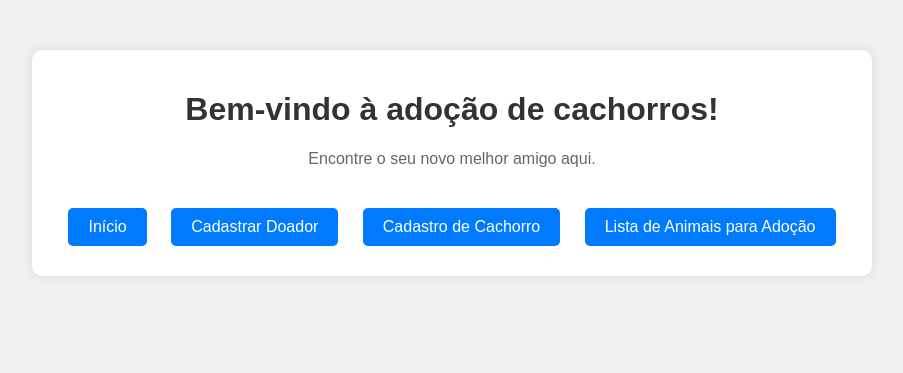
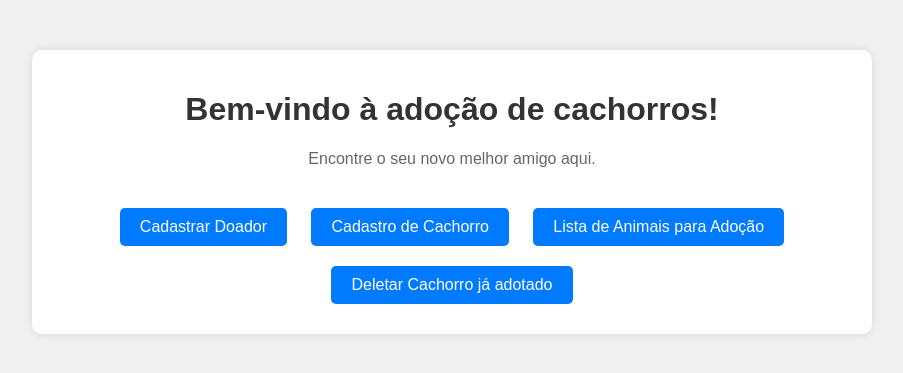
Before and after one commit to PHMSP/Impacta, a Django app: page / in a window 1280 px wide. Shown: the top 373 px of the page, without its empty margins (188-1091 px from the left). Run offline with Django 3.2, Linux system fonts and the light colour scheme.

Commit message:
C5 Adicinando fotos aos cachorros e adicionando funcionalidade para o doador deletar o cachorro que ja foi adotado

```diff
--- a/app_adocao_cachorro/models.py
+++ b/app_adocao_cachorro/models.py
@@ -16,6 +16,7 @@ class Cachorro(models.Model):
     raca = models.CharField(max_length=100)
     genero = models.CharField(max_length=10)
     descricao = models.TextField()
+    imagem_url = models.URLField(blank=True)
 
     def __str__(self):
         return self.nome
--- a/app_adocao_cachorro/templates/adocao/home.html
+++ b/app_adocao_cachorro/templates/adocao/home.html
@@ -53,10 +53,10 @@
     <div class="container">
         <h1>Bem-vindo à adoção de cachorros!</h1>
         <p>Encontre o seu novo melhor amigo aqui.</p>
-        <a href="#" class="btn">Início</a>
         <a href="{% url 'cadastro_doador' %}" class="btn">Cadastrar Doador</a>
         <a href="{% url 'cadastro_cachorro' %}" class="btn">Cadastro de Cachorro</a>
         <a href="{% url 'lista_cachorro' %}" class="btn">Lista de Animais para Adoção</a>
+        <a href="{% url 'deletar_cachorro' %}" class="btn">Deletar Cachorro já adotado</a>
     </div>
 </body>
 
--- a/app_adocao_cachorro/templates/adocao/lista_cachorro.html
+++ b/app_adocao_cachorro/templates/adocao/lista_cachorro.html
@@ -91,6 +91,7 @@
     <ul>
         {% for cachorro in cachorros %}
         <li>
+            <img src="{{ cachorro.imagem_url }}" alt="Imagem do Cachorro" style="max-width: 200px;">
             <div class="animal-info">
                 <div>
                     <strong>Raça:</strong> {{ cachorro.raca }}<br>
--- a/app_adocao_cachorro/views.py
+++ b/app_adocao_cachorro/views.py
@@ -1,7 +1,9 @@
-from django.shortcuts import render, redirect
-from .models import Doador  # Importe o modelo Doador
-from .models import Cachorro # Importe o modelo Cachorro
+import requests
+from django.shortcuts import render, redirect, get_object_or_404
+from .models import Doador, Cachorro
 from django.contrib import messages
+from django.http import HttpResponseRedirect
+from django.urls import reverse
 
 def home(request):
     return render(request, 'adocao/home.html')
@@ -47,12 +49,54 @@ def cadastro_cachorro(request):
         return render(request, 'adocao/cadastro_cachorro.html')
 
 def lista_cachorro(request):
-    # Obtém os parâmetros de filtro do request
     estado = request.GET.get('estado')
     cidade = request.GET.get('cidade')
 
-    # Filtra os cachorros com base nos parâmetros de filtro
-    cachorros = Cachorro.objects.filter(estado=estado, cidade=cidade)
+    if estado and cidade:
+        cachorros = Cachorro.objects.filter(estado=estado, cidade=cidade)
+    else:
+        cachorros = Cachorro.objects.all()
 
-    # Renderiza o template com os cachorros filtrados
-    return render(request, 'adocao/lista_cachorro.html', {'cachorros': cachorros})
+    # Buscar URLs das imagens dos cachorros na API The Dog API
+    for cachorro in cachorros:
+        cachorro.imagem_url = get_imagem_url()
+
+    return render(request, 'adocao/lista_cachorro.html', {'cachorros': cachorros, 'estado': estado, 'cidade': cidade})
+
+def get_imagem_url():
+    headers = {
+        "Content-Type": "application/json",
+        "x-api-key": "live_vRgCbdWFDsEV5ZC1MpHXYn9iaRJLy7zbDXac5hARGvICeIdt5tQKokFkgOT8WAXx"
+    }
+    response = requests.get("https://api.thedogapi.com/v1/images/search?size=med&mime_types=jpg&format=json&has_breeds=true&order=RANDOM&page=0&limit=1", headers=headers)
+    if response.status_code == 200:
+        data = response.json()
+        if data and 'url' in data[0]:
+            return data[0]['url']
+    return None
+
+def deletar_cachorro(request):
+    if request.method == 'POST':
+        email = request.POST.get('email')
+        telefone = request.POST.get('telefone')
+
+        try:
+            doador = Doador.objects.get(email=email, telefone=telefone)
+            cachorros = Cachorro.objects.filter(doador=doador)
+            if 'cachorro_id' in request.POST:
+                cachorro_id = request.POST.get('cachorro_id')
+                # Verificar se o cachorro com o ID fornecido pertence ao doador
+                cachorro = cachorros.filter(id=cachorro_id).first()
+                if cachorro:
+                    cachorro.delete()
+                    messages.success(request, 'Cachorro deletado com sucesso.')
+                    return redirect('home')
+                else:
+                    error_message = 'Cachorro não encontrado ou não pertence a este doador.'
+                    return render(request, 'adocao/deletar_cachorro.html', {'error_message': error_message})
+            return render(request, 'adocao/deletar_cachorro.html', {'cachorros': cachorros, 'doador': doador})
+        except Doador.DoesNotExist:
+            error_message = 'Doador não encontrado. Verifique o e-mail e telefone fornecidos.'
+            return render(request, 'adocao/deletar_cachorro.html', {'error_message': error_message})
+
+    return render(request, 'adocao/deletar_cachorro.html')
--- a/projeto_adocao_cachorro/urls.py
+++ b/projeto_adocao_cachorro/urls.py
@@ -8,4 +8,5 @@ urlpatterns = [
     path('cadastro_doador/', views.cadastro_doador, name='cadastro_doador'),
     path('cadastro_cachorro/', views.cadastro_cachorro, name='cadastro_cachorro'),
     path('lista_cachorro/', views.lista_cachorro, name='lista_cachorro'),
+    path('deletar_cachorro/', views.deletar_cachorro, name='deletar_cachorro'),
 ]
```
Also changed, not shown: app_adocao_cachorro/templates/adocao/deletar_cachorro.html (added, +52 -0 lines), app_adocao_cachorro/migrations/0003_cachorro_imagem_url.py (added).
